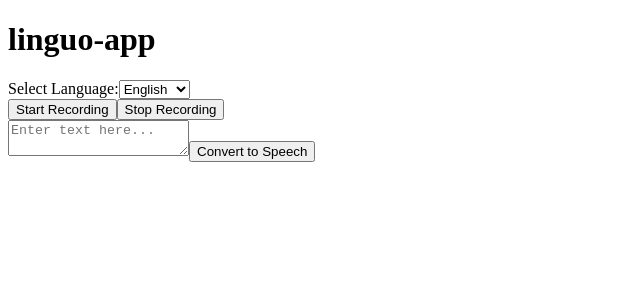
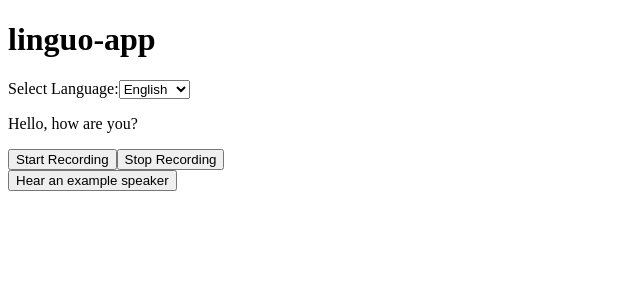
Before and after one commit to SloaneTribble/linguo, an Angular app in the folder angular-app/linguo-app/: page / in a window 1280 px wide. Shown: the top 300 px of the page, without its empty margins (0-640 px from the left). Built offline with nearby package versions, Linux system fonts and the light colour scheme.

Commit message:
Begin setting up prompts

```diff
--- a/angular-app/linguo-app/src/app/app.component.ts
+++ b/angular-app/linguo-app/src/app/app.component.ts
@@ -3,6 +3,7 @@ import { RouterOutlet } from '@angular/router';
 import { AudioRecorderComponent } from './audio-recorder/audio-recorder.component';
 import { TextToSpeechComponent } from "./text-to-speech/text-to-speech.component";
 import { LanguageService } from './services/language.service';
+import { PhraseService } from './services/phrase.service';
 
 @Component({
   selector: 'app-root',
@@ -14,7 +15,10 @@ import { LanguageService } from './services/language.service';
 export class AppComponent {
   title = 'linguo-app';
 
-  constructor(private languageService: LanguageService) {}
+  constructor(
+    private languageService: LanguageService,
+    private phraseService: PhraseService
+  ) {}
 
   onLanguageChange(event: Event) {
     const selectElement = event.target as HTMLSelectElement;
@@ -22,4 +26,8 @@ export class AppComponent {
     console.log('Selected Language:', language);
     this.languageService.setLanguage(language);
   }
+
+  setNewPhrase() {
+    this.phraseService.setRandomPhrase();
+  }
 }
--- a/angular-app/linguo-app/src/app/audio-recorder/audio-recorder.component.html
+++ b/angular-app/linguo-app/src/app/audio-recorder/audio-recorder.component.html
@@ -1,3 +1,6 @@
+<div>
+  <p>{{ phrase }}</p>
+</div>
 <div>
   <button (click)="startRecording()">Start Recording</button>
   <button (click)="stopRecording()">Stop Recording</button>
--- a/angular-app/linguo-app/src/app/audio-recorder/audio-recorder.component.ts
+++ b/angular-app/linguo-app/src/app/audio-recorder/audio-recorder.component.ts
@@ -3,6 +3,7 @@ import { CommonModule } from '@angular/common';
 import { HttpClient, HttpClientModule } from '@angular/common/http';
 import { AudioService } from '../services/audio.service';
 import { LanguageService } from '../services/language.service';
+import { PhraseService } from '../services/phrase.service';
 
 @Component({
   selector: 'app-audio-recorder',
@@ -14,14 +15,41 @@ import { LanguageService } from '../services/language.service';
 export class AudioRecorderComponent {
   recording = false;
   audioURL: string | null = null;
-  language: string = 'en-US'; // Default to English
+  // Default to English
+  language: string = 'en-US';
+  // phrase for user to speak and record
+  phrase: string = '';
 
-  constructor(private audioService: AudioService, private http: HttpClient, private languageService: LanguageService) {
+  constructor(private audioService: AudioService, private http: HttpClient, private languageService: LanguageService, private phraseService: PhraseService) {
     this.languageService.getLanguage().subscribe((lang: string) => {
       this.language = lang === 'es' ? 'es-ES' : 'en-US';
       console.log('AudioRecorderComponent language updated:', this.language);
     });
+    this.phraseService.currentPhrase.subscribe((phrase) => {
+      this.phrase = phrase;
+    });
   }
+
+  cleanString(str: string): string {
+      return str.toLowerCase().replace(/[.,!?;:]/g, '');
+  }
+
+  compareWords(prompt: string, transcript: string): number {
+    // Convert both strings to lowercase and split into words
+    const promptWords = this.cleanString(prompt).split(' ');
+    const transcriptWords = transcript.toLowerCase().split(' ');
+    console.log("Prompt words from compareWords(): ", promptWords);
+    console.log("Transcript words from compareWords(): ", transcriptWords);
+
+    // Find matching words
+    const matches = transcriptWords.filter(word => promptWords.includes(word));
+
+    // Calculate accuracy as a percentage
+    const accuracy = (matches.length / promptWords.length) * 100;
+
+    return accuracy;
+  }
+
 
   startRecording() {
     this.recording = true;
@@ -54,6 +82,8 @@ export class AudioRecorderComponent {
 
               console.log('Word confidence details:\n', wordConfidenceDetails);
               alert('Transcription: ' + transcript + '\n\nWord Confidence Details:\n' + wordConfidenceDetails);
+              const accuracy = this.compareWords(this.phrase, transcript);
+            console.log(`Match Accuracy: ${accuracy}%`);
             } else {
               alert('No transcription details found.');
             }
--- /dev/null
+++ b/angular-app/linguo-app/src/app/services/phrase.service.ts
@@ -0,0 +1,24 @@
+import { Injectable } from '@angular/core';
+import { BehaviorSubject } from 'rxjs';
+
+@Injectable({
+  providedIn: 'root',
+})
+export class PhraseService {
+  private phrases: string[] = [
+    'Hello, how are you?',
+    'I would like a cup of coffee.',
+    'Can you help me?',
+  ];
+  private currentPhraseSubject = new BehaviorSubject<string>(this.phrases[0]);
+
+  get currentPhrase() {
+    return this.currentPhraseSubject.asObservable();
+  }
+
+  // Call this method to set a new phrase (e.g., a new phrase for the user to say)
+  setRandomPhrase() {
+    const randomIndex = Math.floor(Math.random() * this.phrases.length);
+    this.currentPhraseSubject.next(this.phrases[randomIndex]);
+  }
+}
--- a/angular-app/linguo-app/src/app/text-to-speech/text-to-speech.component.html
+++ b/angular-app/linguo-app/src/app/text-to-speech/text-to-speech.component.html
@@ -1,5 +1,4 @@
 <div>
-    <textarea [(ngModel)]="textInput" placeholder="Enter text here..."></textarea>
-    <button (click)="sendTextToServer()">Convert to Speech</button>
+    <button (click)="sendTextToServer()">Hear an example speaker</button>
     <audio *ngIf="audioURL" [src]="audioURL" controls></audio>
   </div>
--- a/angular-app/linguo-app/src/app/text-to-speech/text-to-speech.component.ts
+++ b/angular-app/linguo-app/src/app/text-to-speech/text-to-speech.component.ts
@@ -3,6 +3,7 @@ import { HttpClient, HttpClientModule } from '@angular/common/http';
 import { FormsModule } from '@angular/forms';
 import { CommonModule } from '@angular/common';
 import { LanguageService } from '../services/language.service';
+import { PhraseService } from '../services/phrase.service';
 
 @Component({
   selector: 'app-text-to-speech',
@@ -15,18 +16,22 @@ export class TextToSpeechComponent {
   textInput: string = '';
   audioURL: string | null = null;
   language: string = 'en-US'; // Default to English
+  phrase: string = '';
 
-  constructor(private http: HttpClient, private languageService: LanguageService) {
+  constructor(private http: HttpClient, private languageService: LanguageService, private phraseService: PhraseService) {
     this.languageService.getLanguage().subscribe((lang: string) => {
       this.language = lang === 'es' ? 'es-ES' : 'en-US';
       console.log('TextToSpeechComponent language updated:', this.language);
     });
+    this.phraseService.currentPhrase.subscribe((phrase) => {
+      this.phrase = phrase;
+    });
   }
 
   sendTextToServer() {
-    if (this.textInput.trim() !== '') {
+    if (this.phrase.trim() !== '') {
       console.log("Sending text:", this.language);
-      this.http.post('http://localhost:3000/text-to-speech', { text: this.textInput, language: this.language }, { responseType: 'blob' })
+      this.http.post('http://localhost:3000/text-to-speech', { text: this.phrase, language: this.language }, { responseType: 'blob' })
         .subscribe({
           next: (response: Blob) => {
             this.audioURL = URL.createObjectURL(response);
```
Also changed, not shown: 1 other file (tests, documents, lock files or other folders).
